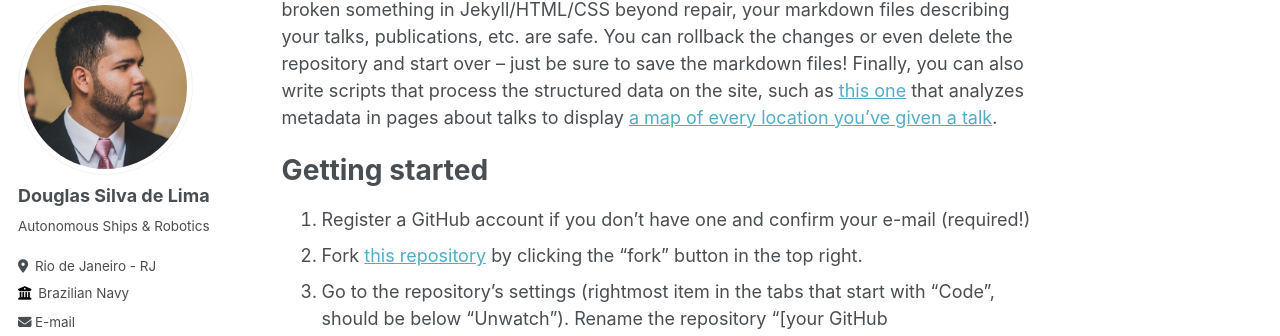
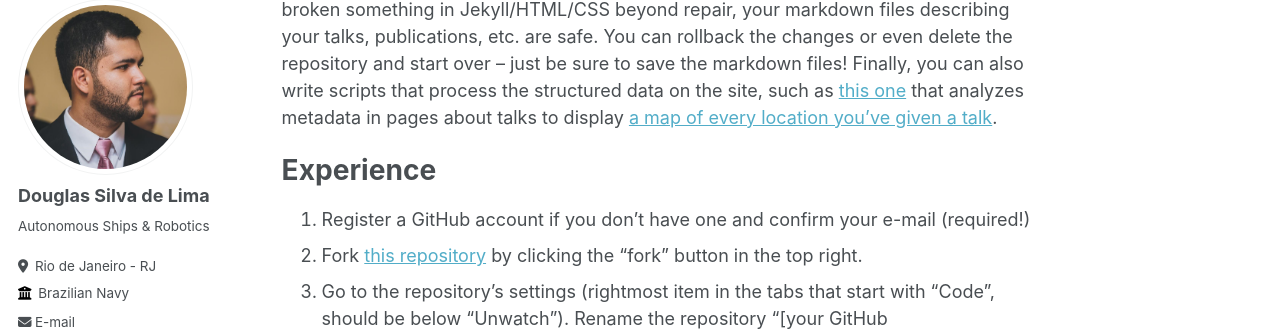
Before and after one commit to d2snc/d2snc.github.io, a Jekyll site: the page built from _pages/about.md, in a window 1280 px wide and 900 px high, scrolled down 707 px. Shown: the part 107-443 px from the top of the window. Built offline with Jekyll 4.4.1, drawn with Linux system fonts in a browser that asks for light colours; some web fonts are replaced.

Commit message:
Update about.md

```diff
--- a/_pages/about.md
+++ b/_pages/about.md
@@ -15,7 +15,7 @@ Like many other Jekyll-based GitHub Pages templates, Academic Pages makes you se
 
 Many of the features of dynamic content management systems (like Wordpress) can be achieved in this fashion, using a fraction of the computational resources and with far less vulnerability to hacking and DDoSing. You can also modify the theme to your heart's content without touching the content of your site. If you get to a point where you've broken something in Jekyll/HTML/CSS beyond repair, your markdown files describing your talks, publications, etc. are safe. You can rollback the changes or even delete the repository and start over -- just be sure to save the markdown files! Finally, you can also write scripts that process the structured data on the site, such as [this one](https://github.com/academicpages/academicpages.github.io/blob/master/talkmap.ipynb) that analyzes metadata in pages about talks to display [a map of every location you've given a talk](https://academicpages.github.io/talkmap.html).
 
-Getting started
+Experience
 ======
 1. Register a GitHub account if you don't have one and confirm your e-mail (required!)
 1. Fork [this repository](https://github.com/academicpages/academicpages.github.io) by clicking the "fork" button in the top right.
```
